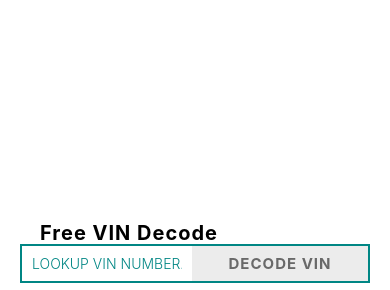
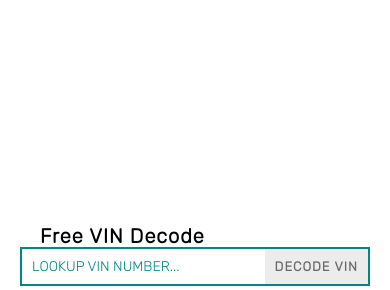
Before and after one commit to Vincario/api-code-sample, a plain HTML site: page Widgets/VIN_WIDGET/index.html in a window 390 px wide. Shown: the part 151-441 px from the top of the page. Drawn offline with Linux system fonts and the light colour scheme.

Commit message:
Added font Rubik and fix css

```diff
--- a/Widgets/VIN_WIDGET/styles/style.css
+++ b/Widgets/VIN_WIDGET/styles/style.css
@@ -1,8 +1,17 @@
+@font-face {
+    font-family: 'Rubik';
+    font-style: normal;
+    font-weight: 300;
+    font-display: swap;
+    src: url("../fonts/rubik.woff2") format('woff2');
+    unicode-range: U+0000-00FF, U+0131, U+0152-0153, U+02BB-02BC, U+02C6, U+02DA, U+02DC, U+2000-206F, U+2074, U+20AC, U+2122, U+2191, U+2193, U+2212, U+2215, U+FEFF, U+FFFD;
+}
+
 * {
     box-sizing: border-box;
     margin: 0;
     padding: 0;
-    font-family: -apple-system, BlinkMacSystemFont, /* Todo: doriešiť font stack či necháme tento alebo zmena teda. */
+    font-family: Rubik, -apple-system, BlinkMacSystemFont, /* Todo: doriešiť font stack či necháme tento alebo zmena teda. */
     "Segoe UI", "Roboto", "Oxygen", "Ubuntu", "Cantarell",
     "Fira Sans", "Droid Sans", "Helvetica Neue",
     sans-serif;
@@ -68,7 +77,6 @@ html, body{
     outline: none !important;
     border:none;
     border-radius: 0;
-    width: 170px;
     color: #008684;
     font-size: 17px;
     font-weight: 300;
@@ -87,7 +95,6 @@ html, body{
 }
 
 #vincario-decode-vin-widget button {
-    width:180px;
     border-radius: 0;
     border:none;
     background-color: #008684;
@@ -98,6 +105,7 @@ html, body{
     line-height: 22px;
     cursor: pointer;
     text-align: center;
+    padding: 0 20px;
 }
 
 #vincario-decode-vin-widget button:hover{
@@ -134,6 +142,7 @@ html, body{
     font-weight: bold;
     line-height: 20px;
     flex-grow: 1;
+    letter-spacing: 1px;
 }
 
 #vincario-decode-vin-widget .errors p{
@@ -166,8 +175,9 @@ html, body{
     }
 
     #vincario-decode-vin-widget button {
-        font-size: 15px;
-        line-height: 17px;
+        font-size: 13px;
+        line-height: 15px;
+        padding: 0 10px;
     }
 
     #vincario-decode-vin-widget #logo{
```
Also changed, not shown: Widgets/VIN_WIDGET/fonts/rubik.woff2 (added).
